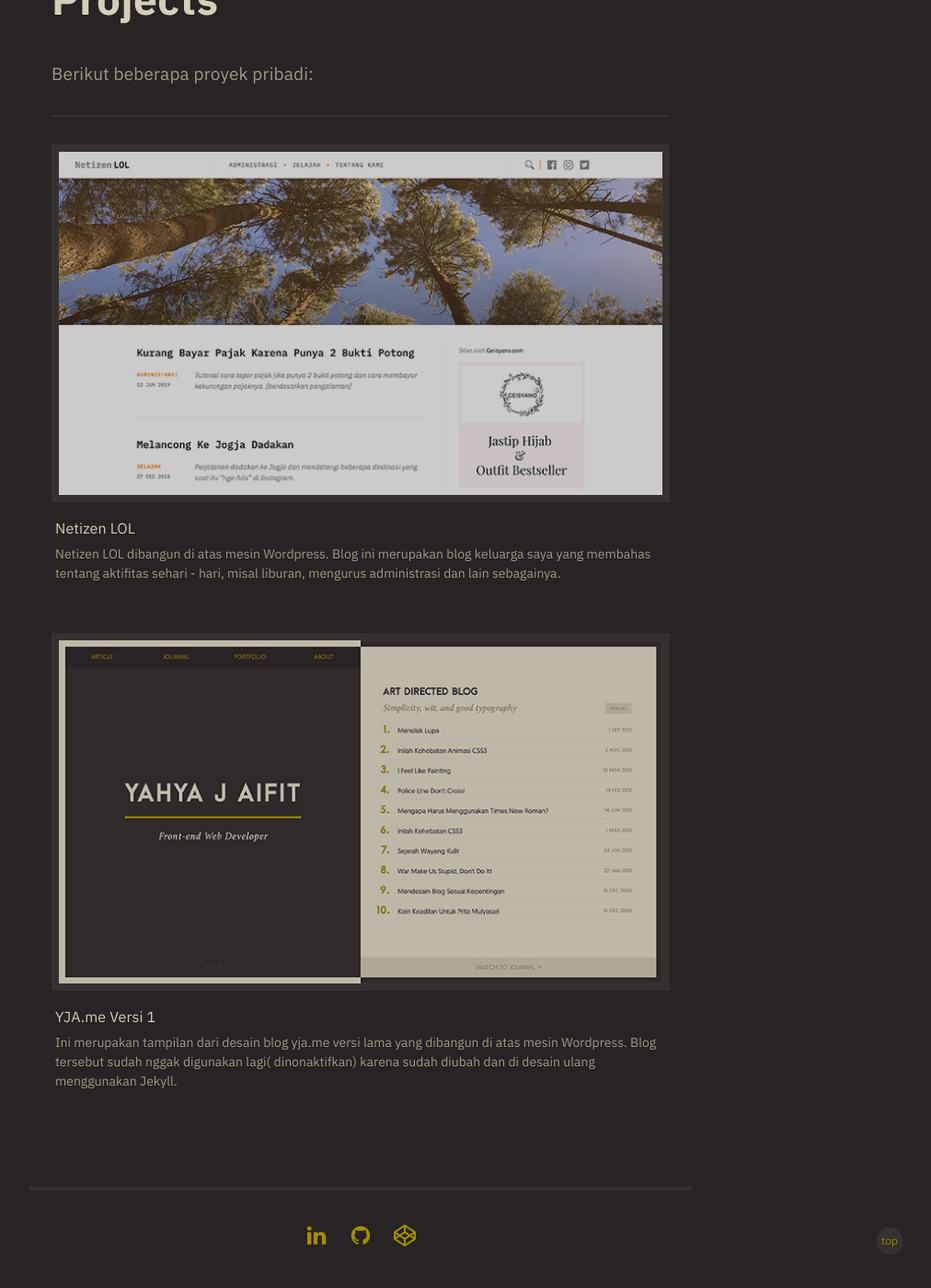
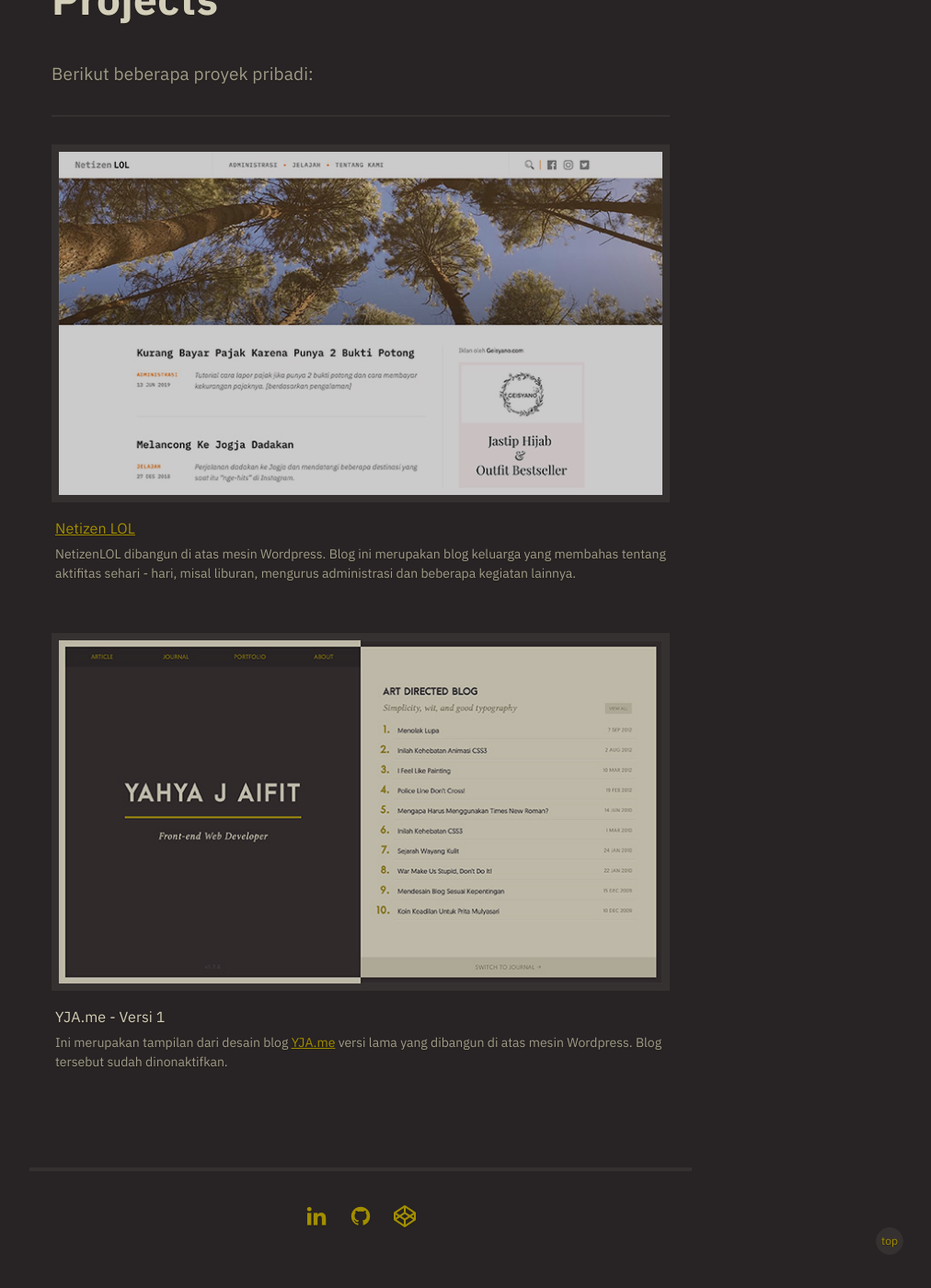
Before and after one commit to aifit/aifit.github.io, a Jekyll site: the page built from pages/projects.md, in a window 1280 px wide and 1400 px high, scrolled down 192 px. Shown: the whole window at 92% size, without its empty margins (248-1260 px from the left). Built offline with Jekyll 4.4.1, drawn with Linux system fonts in a browser that asks for light colours; after the commit the page ends 1571 px from its top, so only the background shows below that.

Commit message:
enhance project

```diff
--- a/_scss/2-comp/_comp.thumb.scss
+++ b/_scss/2-comp/_comp.thumb.scss
@@ -25,7 +25,7 @@
 
   .c-thumb__title {
     @include txt-size("fair");
-    @include margin(0, "bottom");
+    @include margin(1, "bottom");
     letter-spacing: .008em;
     color: $global-color-khaki;
   }
--- a/pages/projects.md
+++ b/pages/projects.md
@@ -17,10 +17,10 @@
         </div>
         <div class="c-thumb__body">
           <div class="c-thumb__title">
-            Netizen LOL
+            <a href="//netizen.lol" target="_blank">Netizen LOL</a>
           </div>
           <div class="c-thumb__desc u-mrgn-top--1">
-            Netizen LOL dibangun di atas mesin Wordpress. Blog ini merupakan blog keluarga saya yang membahas tentang aktifitas sehari - hari, misal liburan, mengurus administrasi dan lain sebagainya.
+            NetizenLOL dibangun di atas mesin Wordpress. Blog ini merupakan blog keluarga yang membahas tentang aktifitas sehari - hari, misal liburan, mengurus administrasi dan beberapa kegiatan lainnya.
           </div>
         </div>
       </div>
@@ -34,10 +34,10 @@
         </div>
         <div class="c-thumb__body">
           <div class="c-thumb__title">
-            YJA.me Versi 1
+            YJA.me - Versi 1
           </div>
           <div class="c-thumb__desc u-mrgn-top--1">
-            Ini merupakan tampilan dari desain blog yja.me versi lama yang dibangun di atas mesin Wordpress. Blog tersebut sudah nggak digunakan lagi( dinonaktifkan) karena sudah diubah dan di desain ulang menggunakan Jekyll.
+            Ini merupakan tampilan dari desain blog <a href="https://yja.me">YJA.me</a> versi lama yang dibangun di atas mesin Wordpress. Blog tersebut sudah dinonaktifkan.
           </div>
         </div>
       </div>
```
Also changed, not shown: css/main.css.
